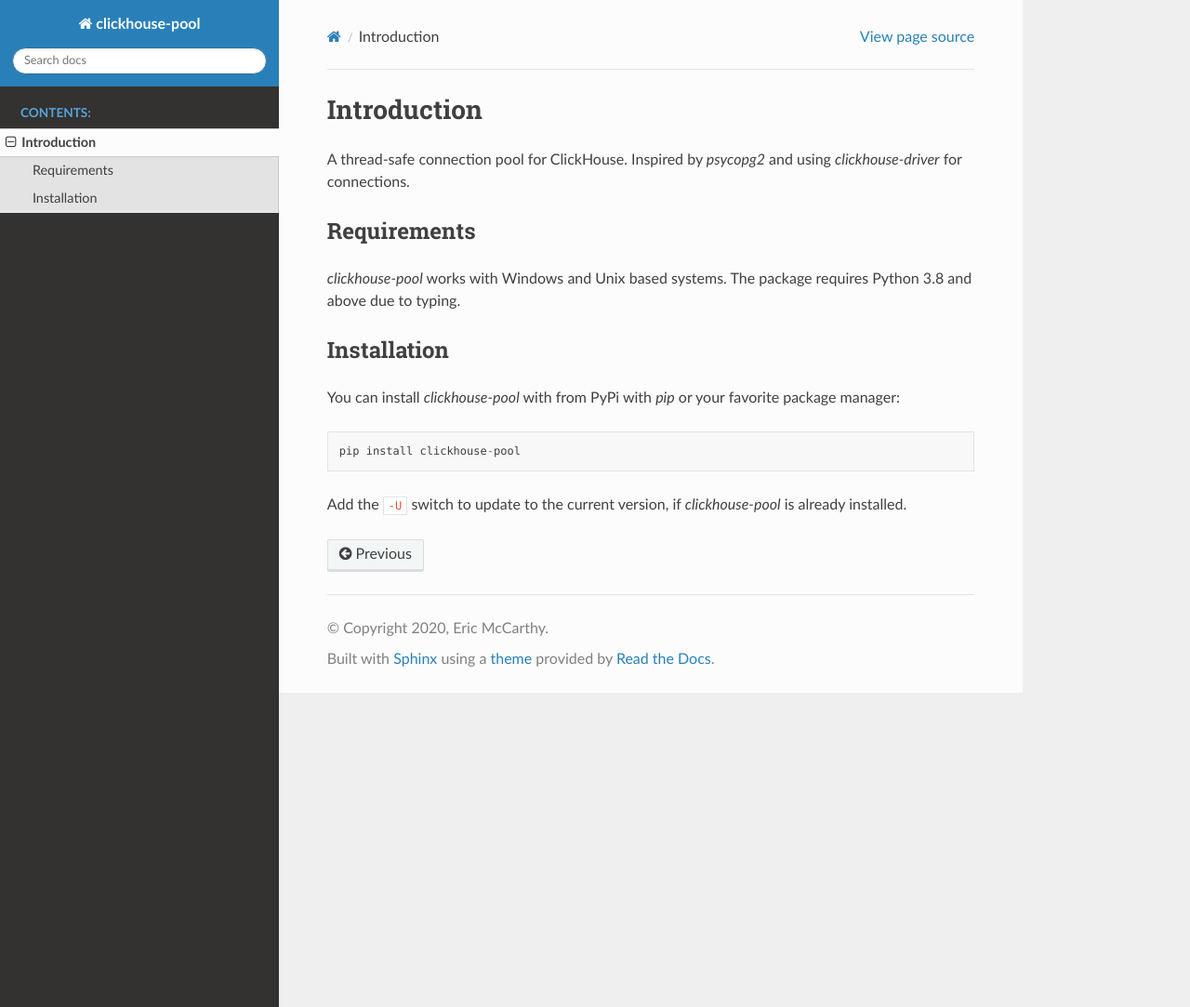
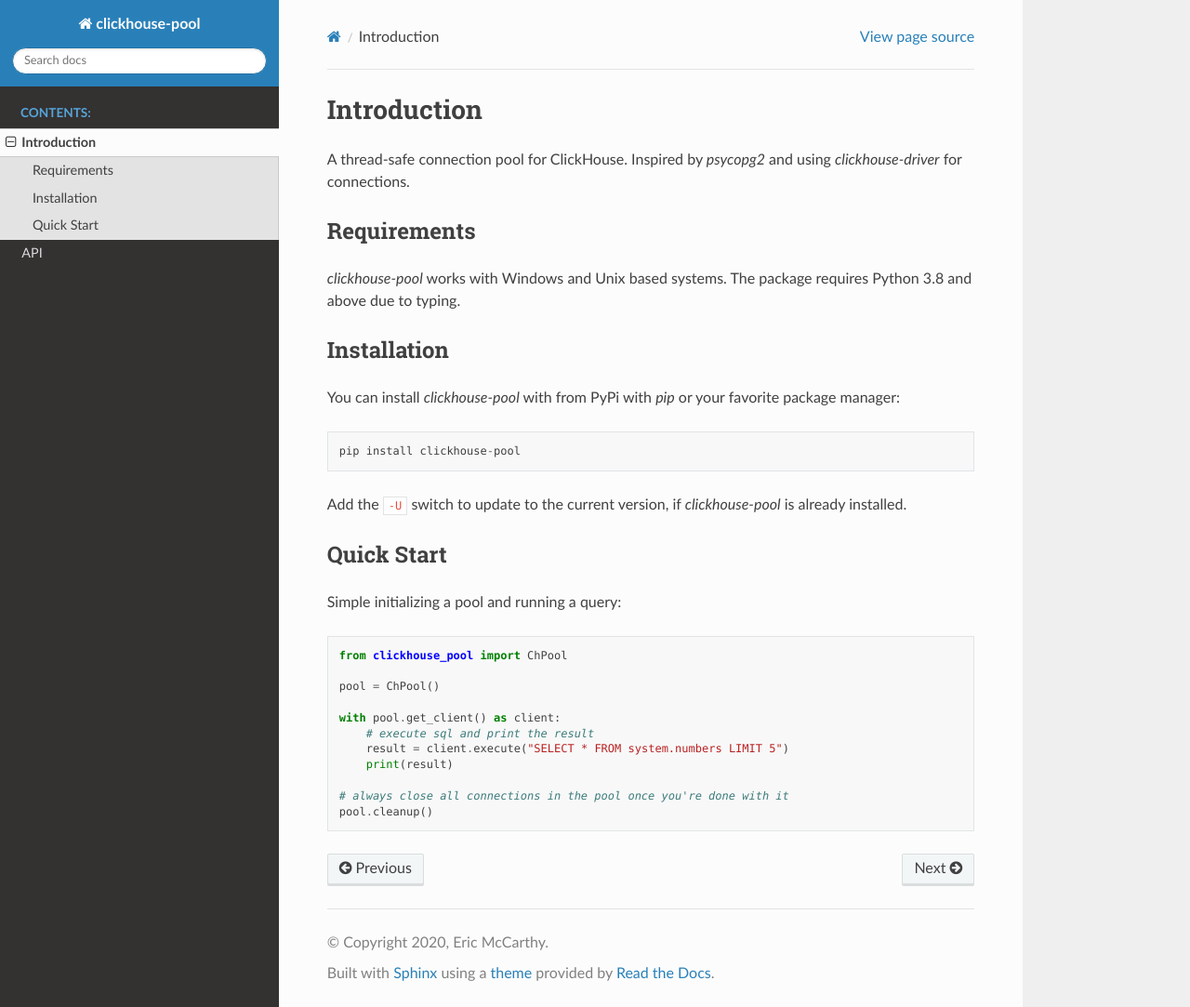
Before and after one commit to ericmccarthy7/clickhouse-pool, a Sphinx documentation site: the page built from docs/source/introduction.rst, in a window 1280 px wide and 1083 px high. Shown: the whole window at 93% size. Built offline with Sphinx 7.4.7 and the Read the Docs theme 2.0.0, drawn with Linux system fonts in a browser that asks for light colours.

Commit message:
update docs

```diff
--- a/docs/requirements.txt
+++ b/docs/requirements.txt
@@ -10,6 +10,7 @@ imagesize==1.2.0
 Jinja2==2.11.2
 MarkupSafe==1.1.1
 packaging==20.4
+pockets==0.9.1
 Pygments==2.6.1
 pyparsing==2.4.7
 pytz==2020.1
@@ -22,6 +23,7 @@ sphinxcontrib-applehelp==1.0.2
 sphinxcontrib-devhelp==1.0.2
 sphinxcontrib-htmlhelp==1.0.3
 sphinxcontrib-jsmath==1.0.1
+sphinxcontrib-napoleon==0.7
 sphinxcontrib-qthelp==1.0.3
 sphinxcontrib-serializinghtml==1.1.4
 tzlocal==2.1
--- a/docs/source/introduction.rst
+++ b/docs/source/introduction.rst
@@ -18,3 +18,20 @@ You can install `clickhouse-pool` with from PyPi with `pip` or your favorite pac
     pip install clickhouse-pool
 
 Add the ``-U`` switch to update to the current version, if `clickhouse-pool` is already installed.
+
+Quick Start
+-----------
+
+Simple initializing a pool and running a query::
+
+    from clickhouse_pool import ChPool
+
+    pool = ChPool()
+
+    with pool.get_client() as client:
+        # execute sql and print the result
+        result = client.execute("SELECT * FROM system.numbers LIMIT 5")
+        print(result)
+
+    # always close all connections in the pool once you're done with it
+    pool.cleanup()
```
Also changed, not shown: docs/source/api.rst (added, +10 -0 lines), docs/source/index.rst (+2 -10 lines).
